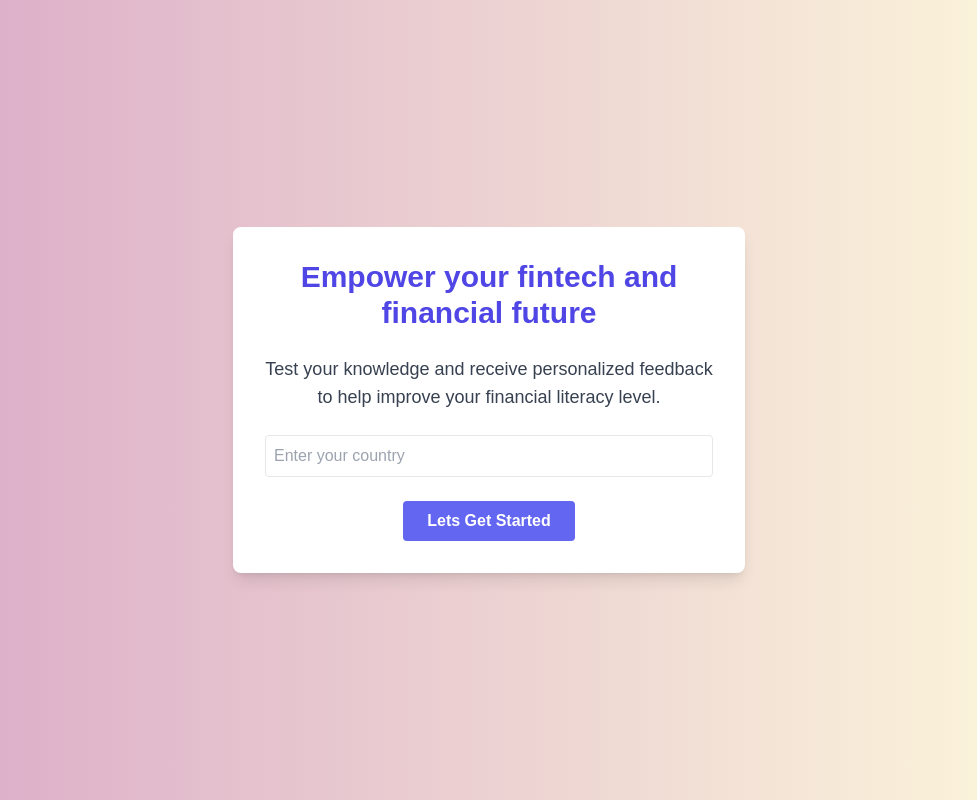
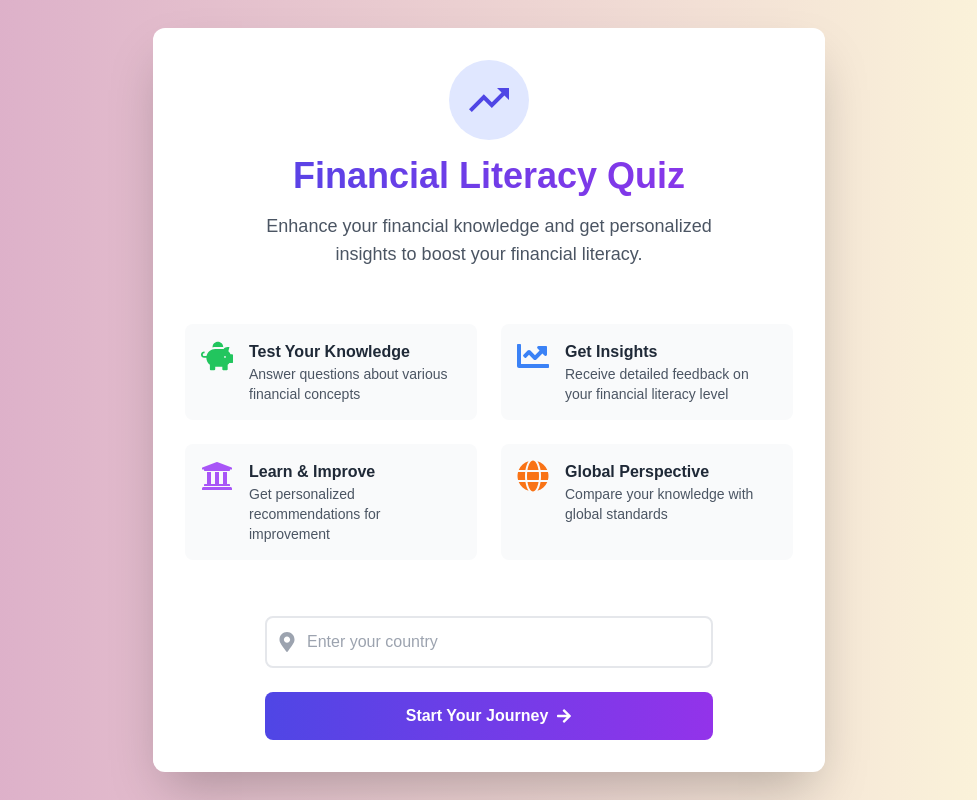
Before and after one commit to biratdatta/financeliteracy, a Next.js app: page / in a window 1280 px wide. Shown: the whole page, without its empty margins (151-1128 px from the left). Built offline with nearby package versions, Linux system fonts and the light colour scheme.

Commit message:
additional changes

```diff
--- a/app/page.tsx
+++ b/app/page.tsx
@@ -2,11 +2,13 @@
 import { useState, useEffect } from "react";
 import { Pie } from "react-chartjs-2";
 import { Chart as ChartJS, ArcElement, Tooltip, Legend } from "chart.js"; // Chart.js components
+import Confetti from "react-confetti"; // Import Confetti for the sparkles effect
 
 import Question from "./components/Question";
 import { questions, literacyFeedback } from "./data";
-import { FaCheckCircle, FaPiggyBank, FaMapMarkerAlt, FaMoneyBillWave, FaChartLine, FaUniversity } from "react-icons/fa";
-import { MdSchool } from "react-icons/md";
+ import { FaCheckCircle, FaPiggyBank, FaMapMarkerAlt, FaMoneyBillWave, FaChartLine, FaUniversity, FaGlobe, FaArrowRight } from "react-icons/fa";
+ import { MdSchool, MdTrendingUp } from "react-icons/md";
+
 ChartJS.register(ArcElement, Tooltip, Legend);
 
 const GamePage: React.FC = () => {
@@ -117,29 +119,84 @@ const GamePage: React.FC = () => {
 
   return (
     <div className="flex flex-col items-center justify-center min-h-screen bg-gradient-to-r from-[#d9a7c7] to-[#fffcdc] text-white p-4 sm:p-6">
+
+      {/* Confetti Effect */}
+      {isGameFinished && <Confetti width={window.innerWidth} height={window.innerHeight} numberOfPieces={500}/>}
+
         {isIntroVisible ? (
-        <div className="text-center bg-white text-gray-800 rounded-lg shadow-lg max-w-lg w-full p-6 sm:p-8 space-y-4 sm:space-y-6">
-          <h2 className="text-2xl sm:text-3xl font-bold text-indigo-600">
-            Empower your fintech and financial future
-          </h2>
-          <p className="text-md sm:text-lg text-gray-700">
-            Test your knowledge and receive personalized feedback to help improve your financial literacy level.
+        <div className="text-center bg-white rounded-xl shadow-2xl max-w-2xl w-full p-8 space-y-8">
+          {/* Header Section */}
+          <div className="space-y-4">
+            <div className="flex justify-center">
+              <div className="bg-indigo-100 p-4 rounded-full">
+                <MdTrendingUp className="w-12 h-12 text-indigo-600" />
+              </div>
+            </div>
+            <h1 className="text-4xl font-bold bg-gradient-to-r from-indigo-600 to-purple-600 bg-clip-text text-transparent">
+              Financial Literacy Quiz
+            </h1>
+            <p className="text-gray-600 text-lg max-w-md mx-auto">
+              Enhance your financial knowledge and get personalized insights to boost your financial literacy.
             </p>
+          </div>
+
+          {/* Features Grid */}
+          <div className="grid grid-cols-1 md:grid-cols-2 gap-6 py-6">
+            <div className="flex items-start space-x-4 bg-gray-50 p-4 rounded-lg">
+              <FaPiggyBank className="w-8 h-8 text-green-500 flex-shrink-0" />
+              <div className="text-left">
+                <h3 className="font-semibold text-gray-800">Test Your Knowledge</h3>
+                <p className="text-gray-600 text-sm">Answer questions about various financial concepts</p>
+              </div>
+            </div>
+            <div className="flex items-start space-x-4 bg-gray-50 p-4 rounded-lg">
+              <FaChartLine className="w-8 h-8 text-blue-500 flex-shrink-0" />
+              <div className="text-left">
+                <h3 className="font-semibold text-gray-800">Get Insights</h3>
+                <p className="text-gray-600 text-sm">Receive detailed feedback on your financial literacy level</p>
+              </div>
+            </div>
+            <div className="flex items-start space-x-4 bg-gray-50 p-4 rounded-lg">
+              <FaUniversity className="w-8 h-8 text-purple-500 flex-shrink-0" />
+              <div className="text-left">
+                <h3 className="font-semibold text-gray-800">Learn & Improve</h3>
+                <p className="text-gray-600 text-sm">Get personalized recommendations for improvement</p>
+              </div>
+            </div>
+            <div className="flex items-start space-x-4 bg-gray-50 p-4 rounded-lg">
+              <FaGlobe className="w-8 h-8 text-orange-500 flex-shrink-0" />
+              <div className="text-left">
+                <h3 className="font-semibold text-gray-800">Global Perspective</h3>
+                <p className="text-gray-600 text-sm">Compare your knowledge with global standards</p>
+              </div>
+            </div>
+          </div>
+
+          {/* Country Input */}
+          <div className="max-w-md mx-auto space-y-6">
+            <div className="relative">
+              <div className="absolute inset-y-0 left-0 flex items-center pl-3 pointer-events-none">
+                <FaMapMarkerAlt className="text-gray-400 w-5 h-5" />
+              </div>
               <input
                 type="text"
                 value={country}
                 onChange={(e) => setCountry(e.target.value)}
                 placeholder="Enter your country"
-            className="w-full p-2 border rounded mt-4 text-gray-800"
+                className="w-full pl-10 pr-4 py-3 border-2 border-gray-200 rounded-lg focus:ring-2 focus:ring-indigo-500 focus:border-indigo-500 text-gray-800 placeholder-gray-400 transition-all duration-300"
               />
+            </div>
+
             <button
               onClick={startGame}
-            className="bg-indigo-500 hover:bg-indigo-600 text-white font-semibold py-2 px-6 rounded transition-transform transform hover:scale-105 active:scale-95 mt-4"
+              className="w-full bg-gradient-to-r from-indigo-600 to-purple-600 text-white font-semibold py-3 px-6 rounded-lg transition-all duration-300 transform hover:scale-105 hover:shadow-lg flex items-center justify-center space-x-2"
             >
-            Lets Get Started
+              <span>Start Your Journey</span>
+              <FaArrowRight className="w-4 h-4" />
             </button>
           </div>
-      ) : !isGameFinished ? (
+        </div>
+      ) :!isGameFinished ? (
         <div className="w-full max-w-xl bg-white text-gray-800 rounded-lg shadow-lg p-4 sm:p-6 space-y-4">
           <div className="text-center mb-4">
             <h2 className="text-xl sm:text-2xl font-bold text-indigo-600">
@@ -195,7 +252,6 @@ const GamePage: React.FC = () => {
             <h3 className="font-semibold text-lg text-gray-700 mb-6 text-center">
               <span className="text-indigo-600">What to Do Next:</span>
             </h3>
-
 
             <div className="relative flex flex-col items-center gap-8">
               {getCurrentPageSuggestions().map((suggestion, index) => (
@@ -254,7 +310,7 @@ const GamePage: React.FC = () => {
           >
             Retry the Game
           </button>
-          <br/>
+          <br />
           <button
             onClick={() => window.open("https://university.taylors.edu.my/en.html", "_blank")}
             className="bg-green-500 hover:bg-green-600 text-white font-semibold py-2 px-6 rounded transition-transform transform hover:scale-105 active:scale-95 mt-4"
--- a/package.json
+++ b/package.json
@@ -13,10 +13,11 @@
     "next": "15.0.1",
     "react": "^18.2.0",
     "react-chartjs-2": "^5.2.0",
+    "react-confetti": "^6.1.0",
     "react-dom": "^18.2.0",
-  "react-icons": "^5.3.0"
+    "react-icons": "^5.3.0",
+    "react-spring": "^9.7.5"
   },
-
   "devDependencies": {
     "@types/node": "^20",
     "@types/react": "^18",
```
Also changed, not shown: 1 other file (tests, documents, lock files or other folders). Lines whose indentation alone changed are shown as unchanged.
